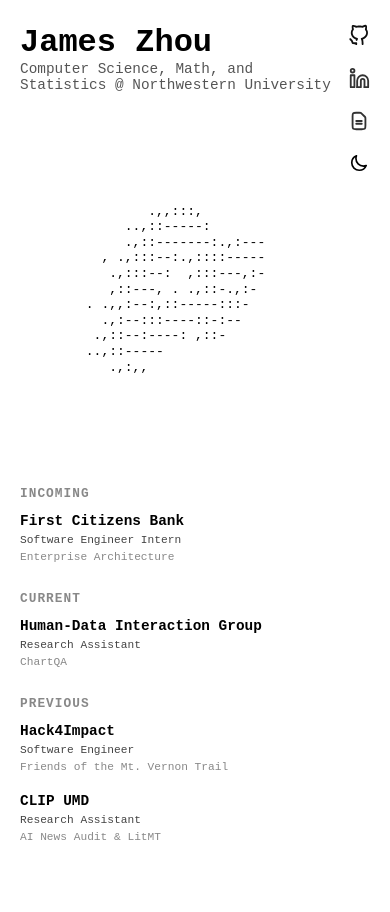
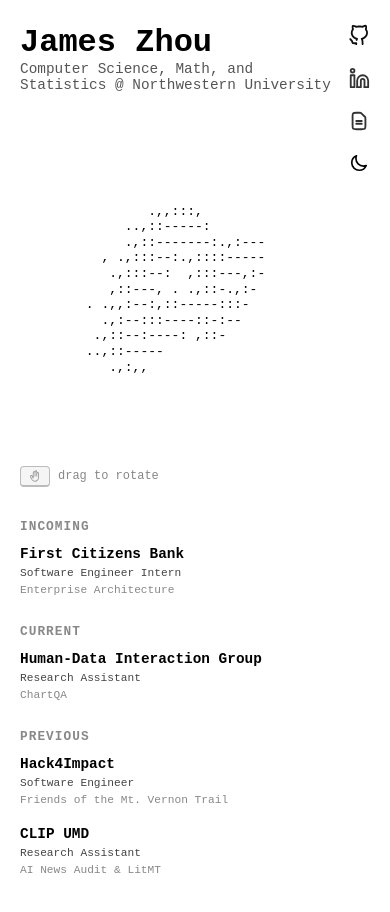
Before and after one commit to jameszhou-dev/james-zhou-dev, a React (Vite) app: page / in a window 390 px wide. Shown: the top 912 px of the page. Built offline with nearby package versions, Linux system fonts and the light colour scheme.

Commit message:
mobile fix

```diff
--- a/src/App.css
+++ b/src/App.css
@@ -86,6 +86,10 @@
   color: var(--text);
 }
 
+.mobile-hints {
+  display: none;
+}
+
 .subtitle {
   font-size: 1rem;
 }
@@ -150,7 +154,15 @@
     pointer-events: none;
   }
 
+  .mobile-hints {
+    order: 2;
+    display: flex;
+    flex-direction: column;
+    gap: 8px;
+    margin-top: -20px;
+  }
+
   .experiences {
-    order: 2;
+    order: 3;
   }
 }
--- a/src/App.jsx
+++ b/src/App.jsx
@@ -127,6 +127,19 @@
             k1={isMobile ? 21 : 52.8}
           />
         </div>
+
+        {isMobile && (
+          <div className="mobile-hints">
+            <div style={{ display: 'flex', alignItems: 'center', gap: '8px' }}>
+              <kbd style={{ ...kbdStyle, display: 'flex', alignItems: 'center' }}>
+                <svg width="14" height="14" viewBox="0 0 24 24" fill="none" xmlns="http://www.w3.org/2000/svg">
+                  <path fillRule="evenodd" clipRule="evenodd" d="M13.5001 3.75C13.9143 3.75 14.2501 4.08579 14.2501 4.5V7.5V12.75H15.7501V7.5C15.7501 7.08579 16.0858 6.75 16.5001 6.75C16.9143 6.75 17.2501 7.08579 17.2501 7.5V15C17.2501 17.8995 14.8996 20.25 12.0001 20.25V21.75C15.728 21.75 18.7501 18.7279 18.7501 15V7.5C18.7501 6.25736 17.7427 5.25 16.5001 5.25C16.2371 5.25 15.9846 5.29512 15.7501 5.37803V4.5C15.7501 3.25736 14.7427 2.25 13.5001 2.25C12.4625 2.25 11.5889 2.95235 11.3289 3.90757C11.0724 3.80589 10.7927 3.75 10.5001 3.75C9.25742 3.75 8.25006 4.75736 8.25006 6V12.5344L7.77377 11.5689L7.77221 11.5657C7.21726 10.4539 5.86607 10.0024 4.75422 10.5574C3.65214 11.1075 3.1989 12.4399 3.7315 13.546L5.03741 16.7808L5.06205 16.8354C6.16787 19.047 7.45919 20.2994 8.73651 20.9857C10.0096 21.6696 11.194 21.75 12.0001 21.75V20.25C11.3061 20.25 10.4069 20.1803 9.44641 19.6643C8.49439 19.1528 7.40758 18.1618 6.41695 16.191L5.11239 12.9597L5.08798 12.9055C4.903 12.5349 5.05349 12.0845 5.4241 11.8995C5.79428 11.7147 6.24405 11.8646 6.42944 12.2343L8.32743 16.0818L9.75004 15.75V14.25H9.75006V6C9.75006 5.58579 10.0858 5.25 10.5001 5.25C10.9143 5.25 11.2501 5.58579 11.2501 6V12.75H12.7501V6V4.5C12.7501 4.08579 13.0858 3.75 13.5001 3.75Z" fill="#999"/>
+                </svg>
+              </kbd>
+              <span style={{ fontSize: '12px', color: 'var(--text-muted)' }}>drag to rotate</span>
+            </div>
+          </div>
+        )}
       </div>
 
     </div>
```
